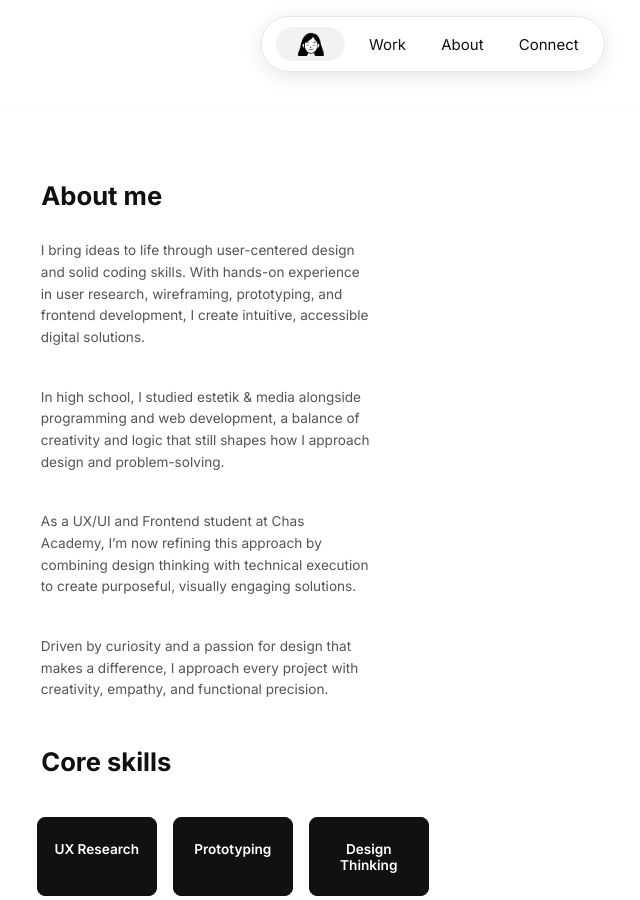
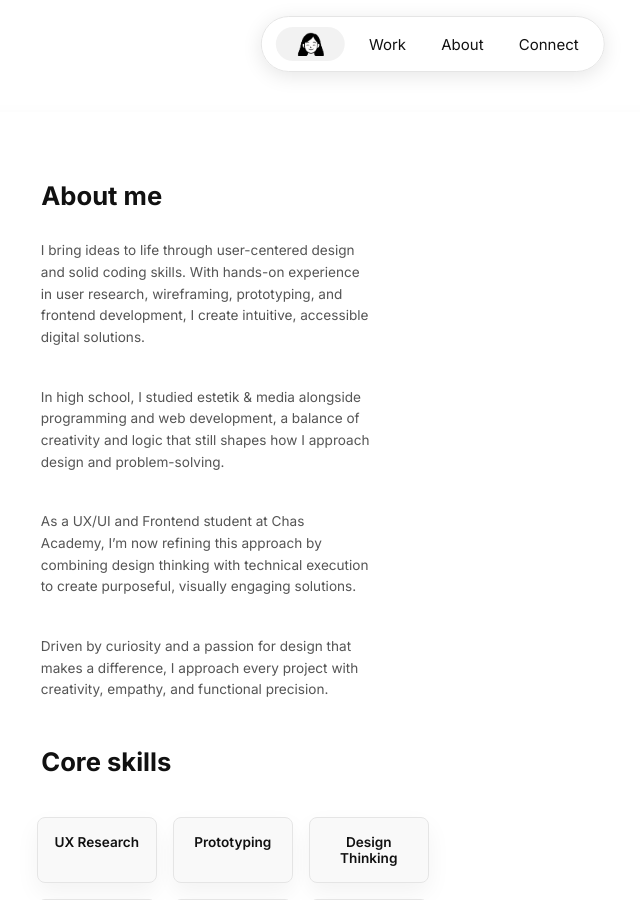
Before and after one commit to desjohnsen/portfolio, a React (Vite) app: page /about in a window 1280 px wide. Shown: the top 900 px of the page, without its empty margins (207-847 px from the left). Built offline with nearby package versions, Linux system fonts and the light colour scheme.

Commit message:
style: update skill cards to light background with subtle shadow

```diff
--- a/src/styles/About.css
+++ b/src/styles/About.css
@@ -88,21 +88,23 @@
 }
 
 .skill-card {
-  border: 1.5px solid var(--text-color);
+  border: 1.5px solid #e5e5e5;
   border-radius: 0.5rem;
   padding: 1rem 0.5rem;
   text-align: center;
   font-size: 0.85rem;
   font-weight: 600;
-  background: var(--text-color);
-  color: white;
-  transition: background 0.2s ease, color 0.2s ease;
+  background: #f9f9f9;
+  color: var(--text-color);
+  box-shadow: var(--shadow);
+  transition: background 0.2s ease, color 0.2s ease, box-shadow 0.2s ease;
 }
 
 .skill-card:hover {
-  background: white;
-  color: var(--text-color);
+  background: var(--text-color);
+  color: white;
   cursor: default;
+  box-shadow: 0 15px 35px rgba(0, 0, 0, 0.1);
 }
 
 @media (max-width: 425px) {
@@ -207,6 +209,6 @@
   }
 
   .skill-card {
-    padding: 1.4rem 1rem;
+    padding: 1rem 1rem;
   }
 }
```
